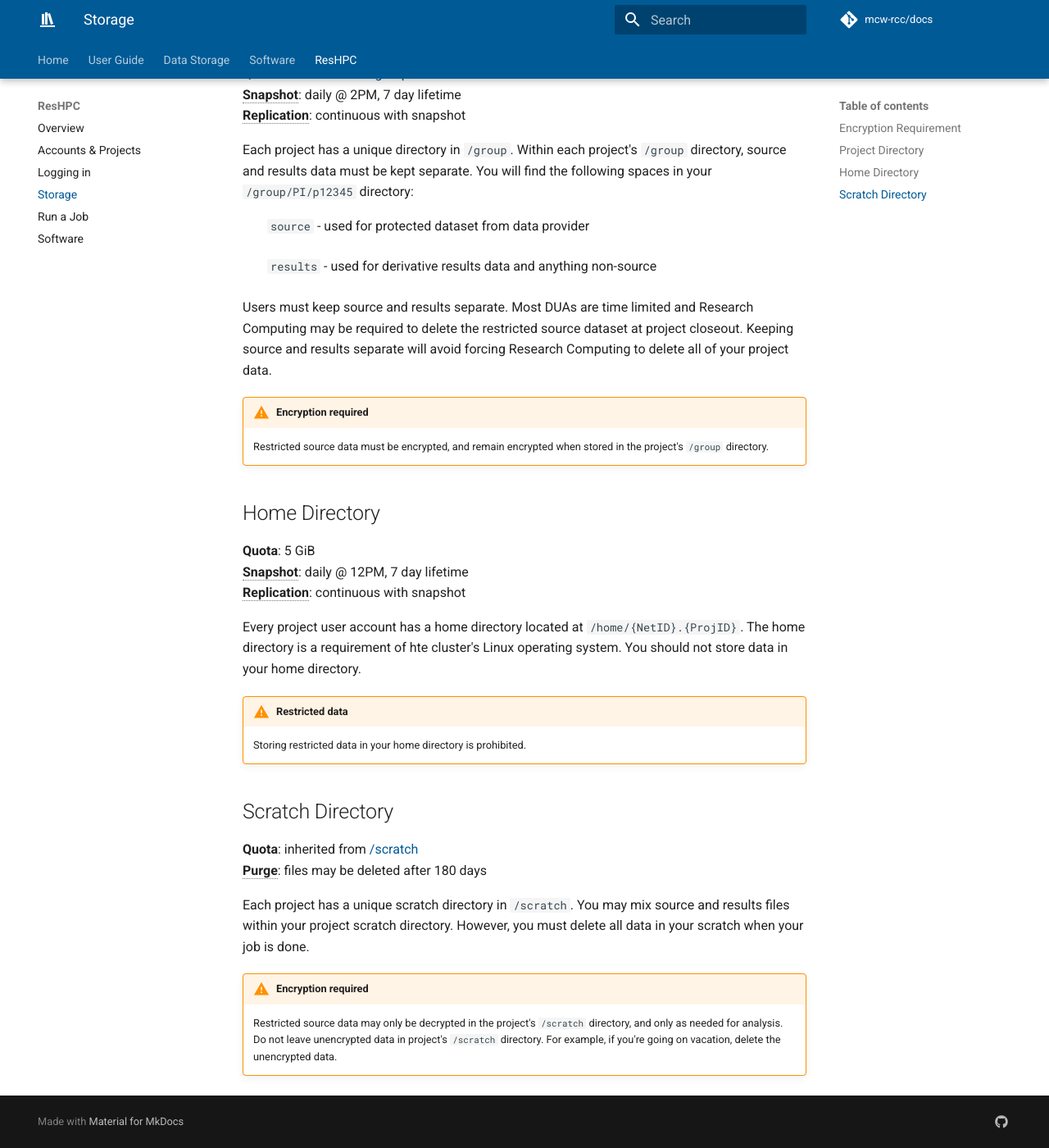
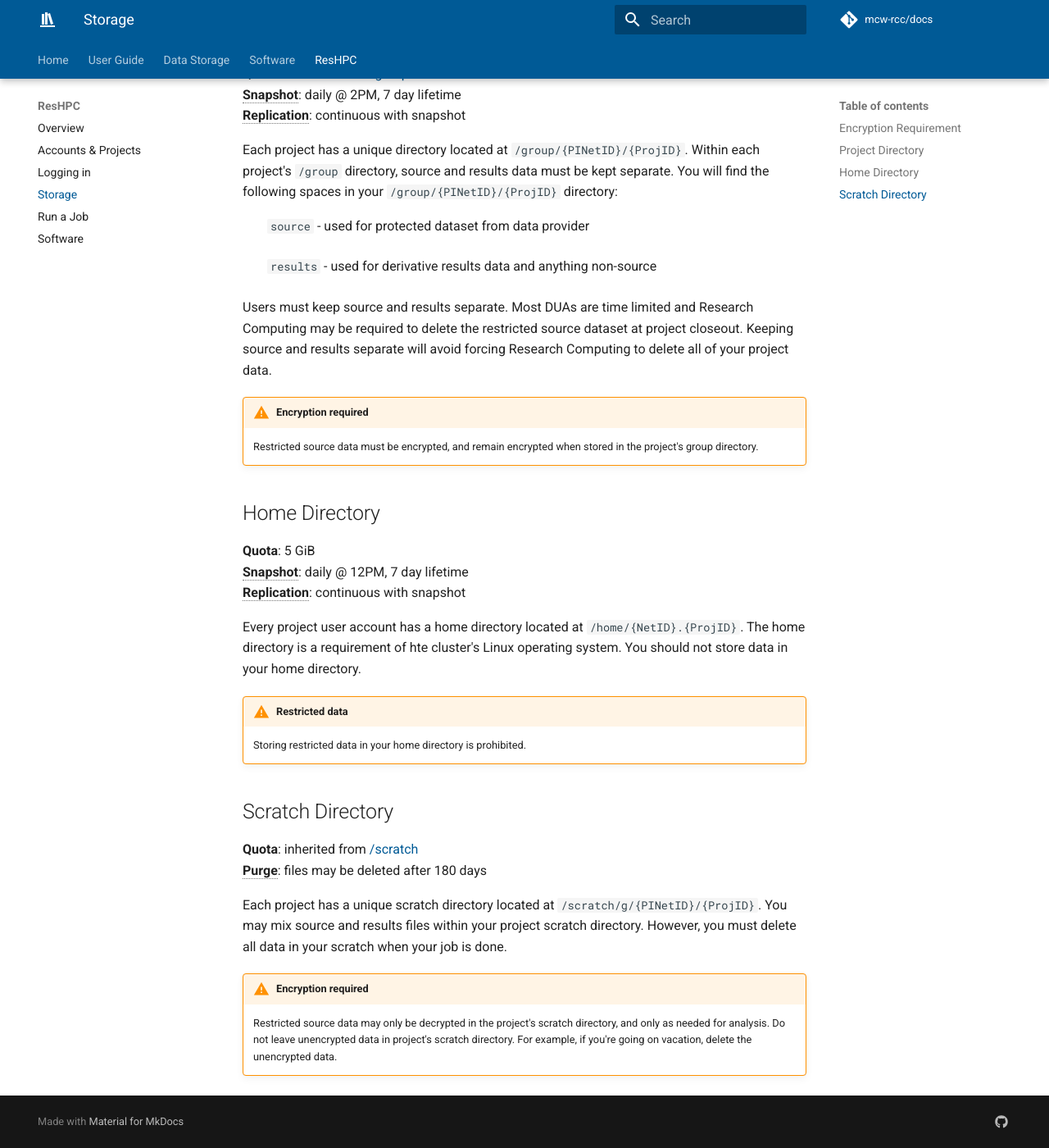
Before and after one commit to mcw-rcc/mcw-rcc.github.io, an MkDocs documentation site: the page built from docs/secure-computing/project-storage.md, in a window 1280 px wide and 1400 px high, scrolled down 586 px. Shown: the whole window at 82% size. Built offline with MkDocs 1.6.1 and Material for MkDocs 9.7.7, drawn with Linux system fonts in a browser that asks for light colours; comment, search, counter and statistics services are not loaded; some of the changed text lies outside the part shown.

Commit message:
Edits for ResHPC and storage pages

````diff
--- a/docs/secure-computing/project-storage.md
+++ b/docs/secure-computing/project-storage.md
@@ -1,6 +1,6 @@
 # Project Storage
 
-Each ResHPC project has project-specific storage directories in `/group/PI` and `/scratch/g/PI`, secured with a project-specific security group. **Please note that ResHPC users do not have user scratch directories.**
+Each ResHPC project has project-specific storage directories in `/group/PINetID` and `/scratch/g/PINetID`, secured with a project-specific security group. **Please note that ResHPC users do not have user scratch directories.**
 
 For example, **jsmith** is PI for project **p12345**, with project directories `/group/jsmith/p12345` and `/scratch/g/jsmith/p12345`.
 
@@ -11,8 +11,8 @@ For example, **jsmith** is PI for project **p12345**, with project directories `
     =====My Storage=====
      Size  Used Avail Use% File
      4.7G     0  4.7G   0% /home/user.p12345
-     932G  158G  774G  17% /group/PI/p12345
-     4.6T   62G  4.5T   2% /scratch/g/PI/p12345
+     932G  158G  774G  17% /group/PINetID/p12345
+     4.6T   62G  4.5T   2% /scratch/g/PINetID/p12345
     ```
 
 ## Encryption Requirement
@@ -25,7 +25,7 @@ Where noted below, encryption is required. This is an important step in ensuring
 **Snapshot**: daily @ 2PM, 7 day lifetime
 **Replication**: continuous with snapshot
 
-Each project has a unique directory in `/group`. Within each project's `/group` directory, source and results data must be kept separate. You will find the following spaces in your `/group/PI/p12345` directory:
+Each project has a unique directory located at `/group/{PINetID}/{ProjID}`. Within each project's `/group` directory, source and results data must be kept separate. You will find the following spaces in your `/group/{PINetID}/{ProjID}` directory:
 
 : `source` - used for protected dataset from data provider
 : `results` - used for derivative results data and anything non-source
@@ -33,7 +33,7 @@ Each project has a unique directory in `/group`. Within each project's `/group`
 Users must keep source and results separate. Most DUAs are time limited and Research Computing may be required to delete the restricted source dataset at project closeout. Keeping source and results separate will avoid forcing Research Computing to delete all of your project data.
 
 !!! warning "Encryption required"
-    Restricted source data must be encrypted, and remain encrypted when stored in the project's `/group` directory.
+    Restricted source data must be encrypted, and remain encrypted when stored in the project's group directory.
 
 ## Home Directory
 
@@ -51,9 +51,9 @@ Every project user account has a home directory located at `/home/{NetID}.{ProjI
 **Quota**: inherited from [/scratch](../storage/rcc-storage.md#scratch)
 **Purge**: files may be deleted after 180 days
 
-Each project has a unique scratch directory in `/scratch`. You may mix source and results files within your project scratch directory. However, you must delete all data in your scratch when your job is done.
+Each project has a unique scratch directory located at `/scratch/g/{PINetID}/{ProjID}`. You may mix source and results files within your project scratch directory. However, you must delete all data in your scratch when your job is done.
 
 !!! warning "Encryption required"
-    Restricted source data may only be decrypted in the project's `/scratch` directory, and only as needed for analysis. Do not leave unencrypted data in project's `/scratch` directory. For example, if you're going on vacation, delete the unencrypted data.
+    Restricted source data may only be decrypted in the project's scratch directory, and only as needed for analysis. Do not leave unencrypted data in project's scratch directory. For example, if you're going on vacation, delete the unencrypted data.
 
 --8<-- "includes/abbreviations.md"
````
Also changed, not shown: docs/grants.md (+3 -3 lines), docs/secure-computing/mfa-login.md (+0 -38 lines), docs/storage/mcw-storage.md (+3 -7 lines).
